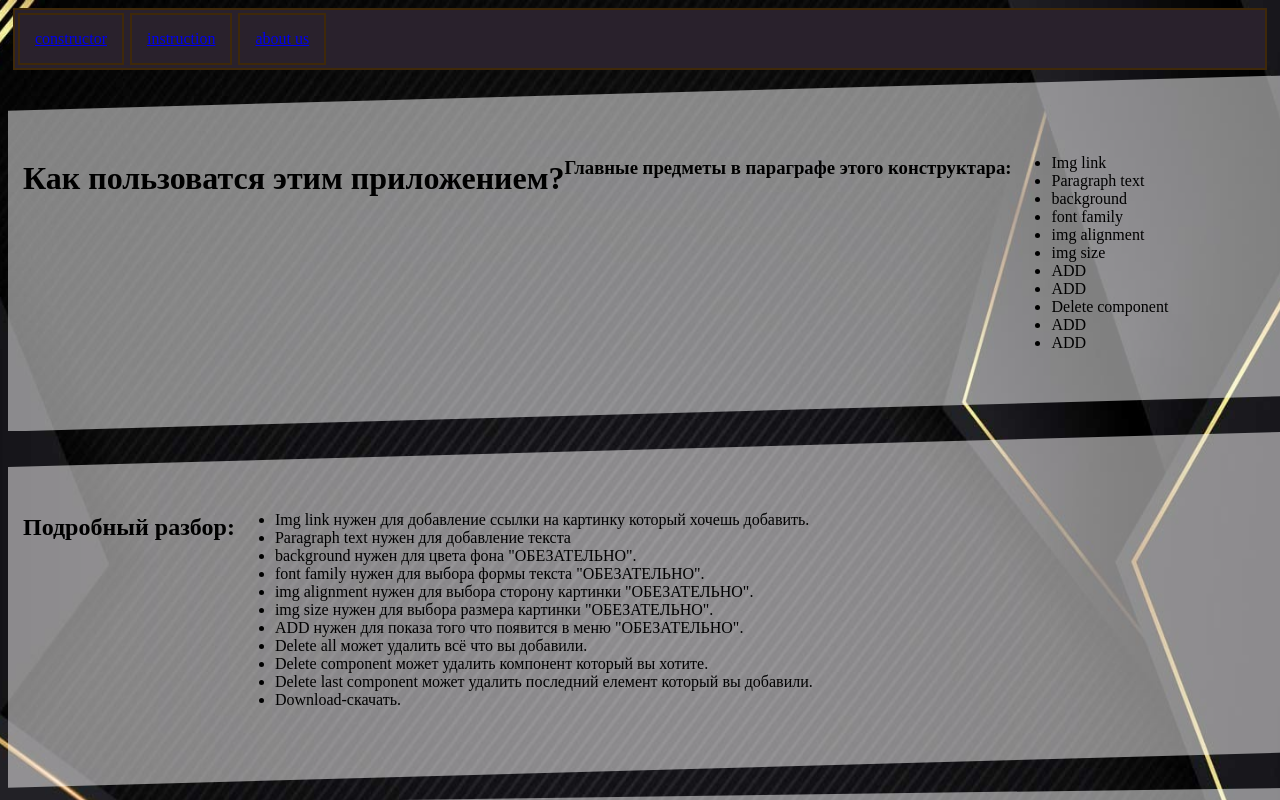
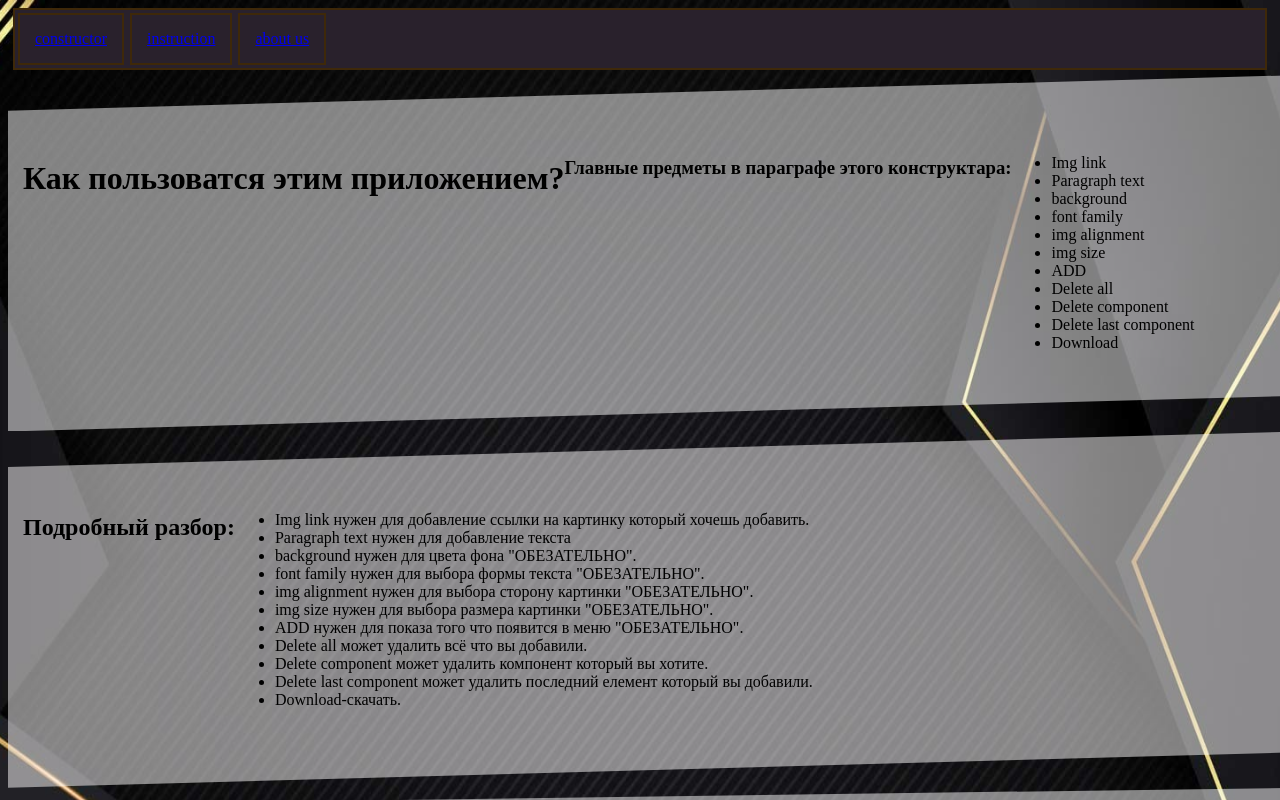
Before and after one commit to itgeniohakaton/site-constructor, a plain HTML site: page src/pages/about/about.html in a window 1280 px wide. Shown: the top 800 px of the page. Drawn offline with Linux system fonts and the light colour scheme.

Commit message:
add: about page

```diff
--- a/src/pages/about/about.html
+++ b/src/pages/about/about.html
@@ -24,10 +24,10 @@
                     <li>img alignment</li>
                     <li>img size</li>
                     <li>ADD</li>
-                    <li>ADD</li>
+                    <li>Delete all</li>
                     <li>Delete component</li>
-                    <li>ADD</li>
-                    <li>ADD</li>
+                    <li>Delete last component</li>
+                    <li>Download</li>
                 </ul>
             </div>
 
--- a/src/pages/about/style.css
+++ b/src/pages/about/style.css
@@ -10,19 +10,22 @@
 }
 .page
 {
+
     bottom: 0;
     padding: 0;
     margin: 0 auto;
+
 }
 .head
 {
     background-size:cover ;
     display: flex;
+    clip-path: polygon(0 10%, 100% 0, 100% 90%, 0 100%);
+    color: rgb(0, 0, 0);
     background-color:rgba(255, 255, 255, 0.501) ;
-    color: rgb(0, 0, 0);
     padding: 5% 15px;
     width: 100%;
-    clip-path: polygon(0 10%, 100% 0, 100% 90%, 0 100%);
+
 }
 .info
 {
```
